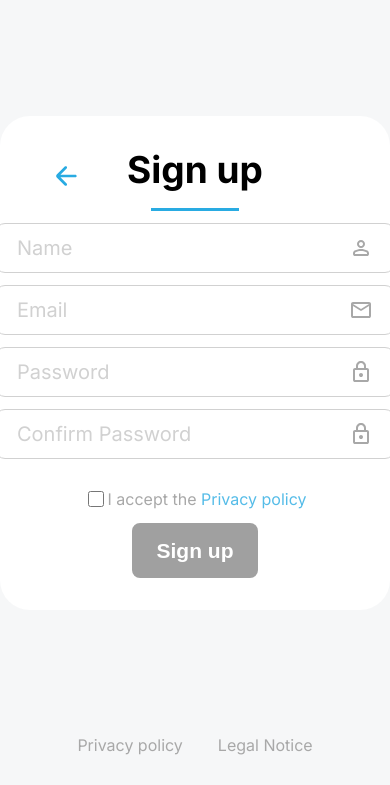
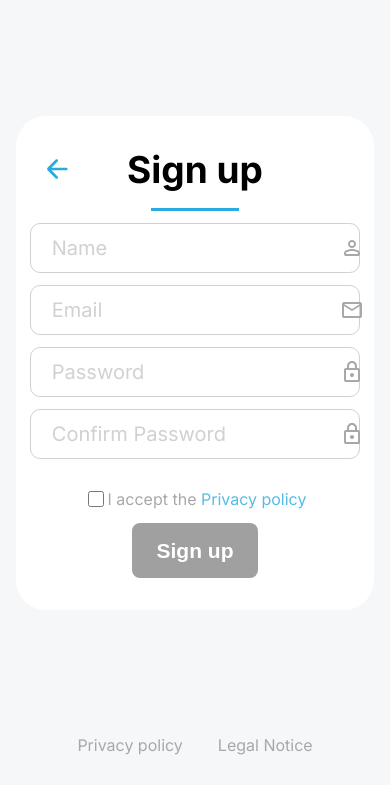
Before and after one commit to SvenWeigel/Join, a website: page html/sign_up.html in a window 390 px wide. Shown: the part 59-844 px from the top of the page. Drawn offline with Linux system fonts and the light colour scheme; files that its build step writes are made by us from their sources.

Commit message:
fix responsive modal_task_view & signup

```diff
--- a/styles/responsiv/responsiv_signup.css
+++ b/styles/responsiv/responsiv_signup.css
@@ -72,3 +72,18 @@
     height:unset;
   }
 }
+
+@media(max-width: 500px){
+  .sign-up-form{
+    margin: 0 16px;
+    padding: 32px 0;
+    width: 100%;
+  }
+  .sign-up-input-container{
+    width: 80%;
+  }
+  .sign-up-form-arrow-left-container{
+    top: 37px;
+    left: 25px;
+  }
+}
```
Also changed, not shown: styles/modal_task_view.css (+15 -1 lines).
